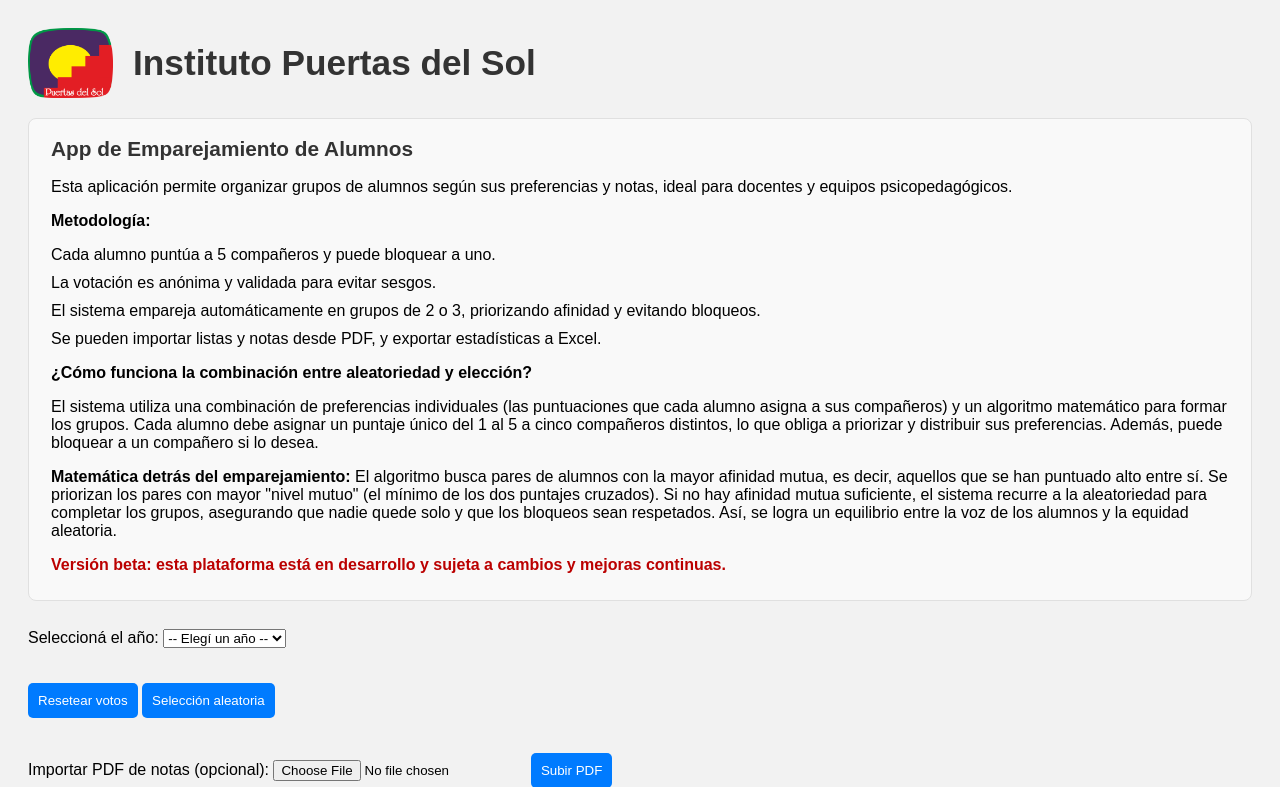
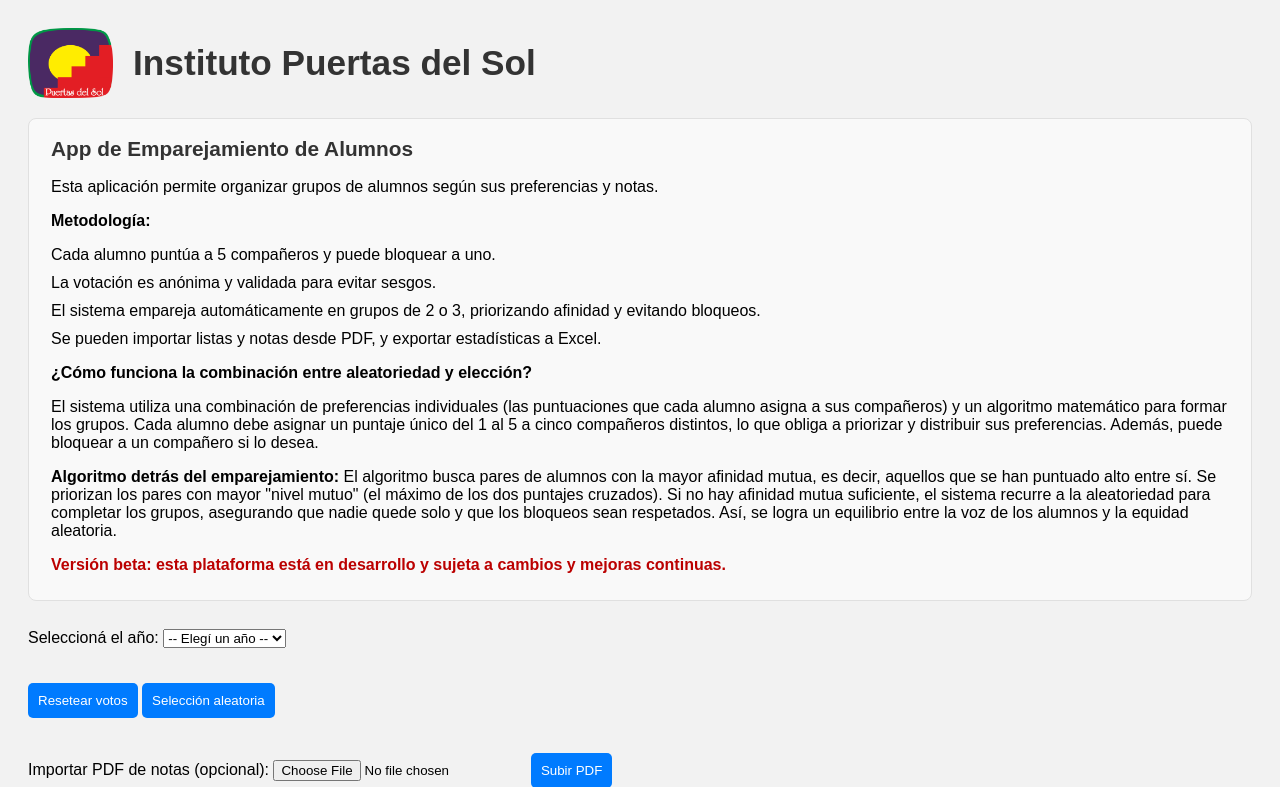
Before and after one commit to pablokaegi/cambio_de_lugares, a Flask app: page / in a window 1280 px wide. Shown: the top 787 px of the page. Run offline with Flask 3, Linux system fonts and the light colour scheme.

```diff
--- a/tu_proyecto/templates/home.html
+++ b/tu_proyecto/templates/home.html
@@ -12,7 +12,7 @@
     </div>
     <section style="background: #f9f9f9; border-radius: 8px; padding: 18px 22px 10px 22px; margin-bottom: 28px; border: 1px solid #e0e0e0;">
         <h2 style="margin-top:0; font-size:1.3em; color:#333;">App de Emparejamiento de Alumnos</h2>
-        <p>Esta aplicación permite organizar grupos de alumnos según sus preferencias y notas, ideal para docentes y equipos psicopedagógicos.</p>
+        <p>Esta aplicación permite organizar grupos de alumnos según sus preferencias y notas.</p>
         <strong>Metodología:</strong>
         <ul>
             <li>Cada alumno puntúa a 5 compañeros y puede bloquear a uno.</li>
@@ -25,7 +25,7 @@
             El sistema utiliza una combinación de preferencias individuales (las puntuaciones que cada alumno asigna a sus compañeros) y un algoritmo matemático para formar los grupos. Cada alumno debe asignar un puntaje único del 1 al 5 a cinco compañeros distintos, lo que obliga a priorizar y distribuir sus preferencias. Además, puede bloquear a un compañero si lo desea.
         </p>
         <p>
-            <b>Matemática detrás del emparejamiento:</b> El algoritmo busca pares de alumnos con la mayor afinidad mutua, es decir, aquellos que se han puntuado alto entre sí. Se priorizan los pares con mayor "nivel mutuo" (el mínimo de los dos puntajes cruzados). Si no hay afinidad mutua suficiente, el sistema recurre a la aleatoriedad para completar los grupos, asegurando que nadie quede solo y que los bloqueos sean respetados. Así, se logra un equilibrio entre la voz de los alumnos y la equidad aleatoria.
+            <b>Algoritmo detrás del emparejamiento:</b> El algoritmo busca pares de alumnos con la mayor afinidad mutua, es decir, aquellos que se han puntuado alto entre sí. Se priorizan los pares con mayor "nivel mutuo" (el máximo de los dos puntajes cruzados). Si no hay afinidad mutua suficiente, el sistema recurre a la aleatoriedad para completar los grupos, asegurando que nadie quede solo y que los bloqueos sean respetados. Así, se logra un equilibrio entre la voz de los alumnos y la equidad aleatoria.
         </p>
         <p style="color:#b00; font-weight:bold;">Versión beta: esta plataforma está en desarrollo y sujeta a cambios y mejoras continuas.</p>
     </section>
```
